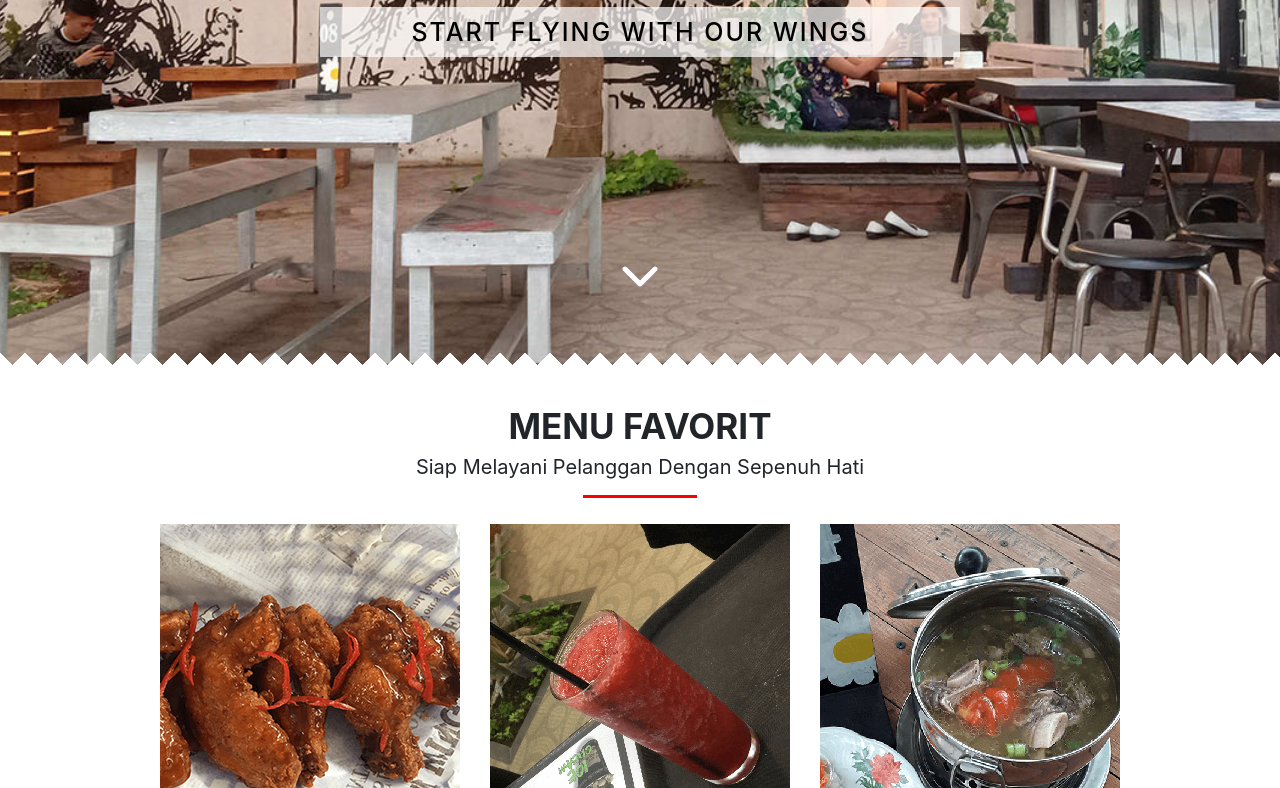
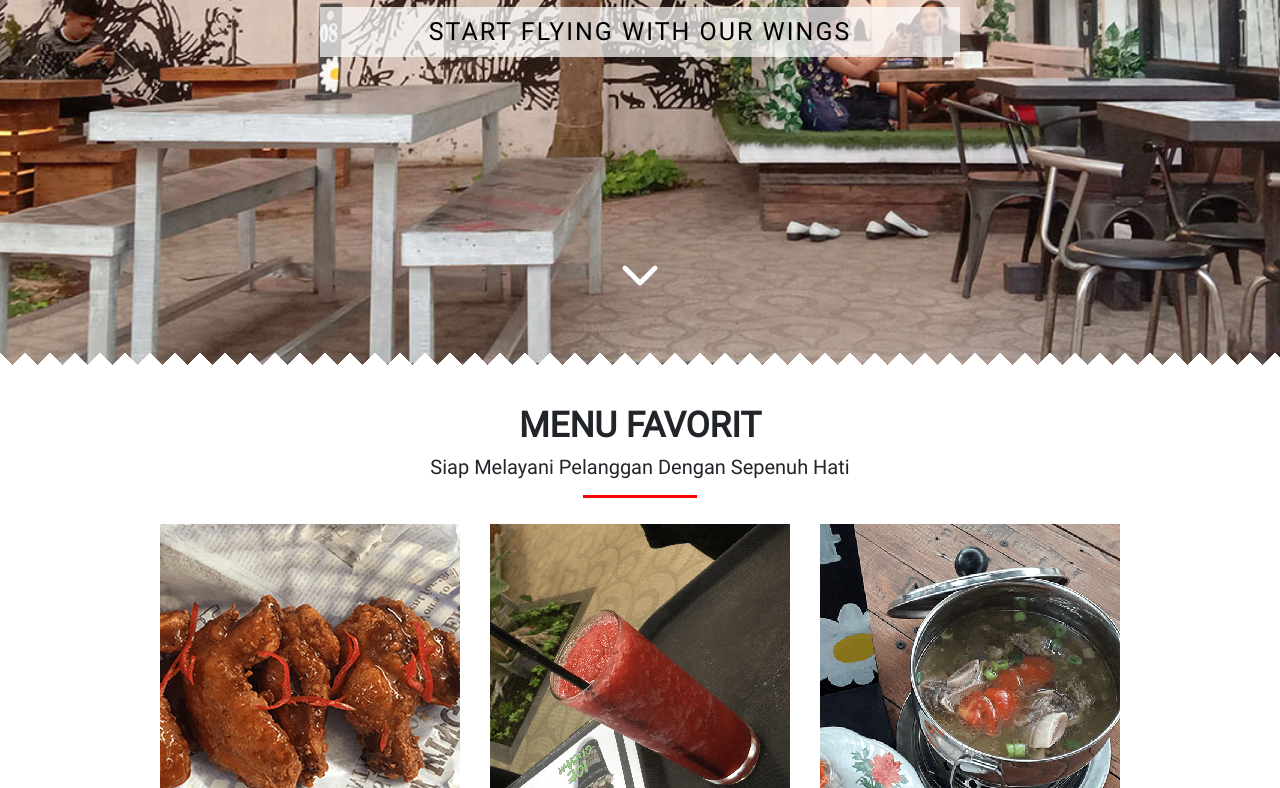
Before and after one commit to IlhamShiddiq/IlhamShiddiq.github.io, a plain HTML site: page index.html in a window 1280 px wide. Shown: the part 425-1213 px from the top of the page. Drawn offline with Linux system fonts and the light colour scheme.

Commit message:
ubah font body

```diff
--- a/assets/css/font.css
+++ b/assets/css/font.css
@@ -16,3 +16,7 @@
     font-family: "raleway-medium";
     src: url('../font/Raleway-SemiBold.ttf');
 }
+@font-face {
+    font-family: "roboto-regular";
+    src: url('../font/Roboto-Regular.ttf');
+}
--- a/assets/css/style.css
+++ b/assets/css/style.css
@@ -24,6 +24,9 @@ html {
 }
 /* Akhir ScrollBar */
 
+body {
+    font-family: roboto-regular;
+}
 
 /* Navigasi */
 .navbar-1, .navbar-2 {
```
Also changed, not shown: assets/font/Roboto-Regular.ttf (added).
